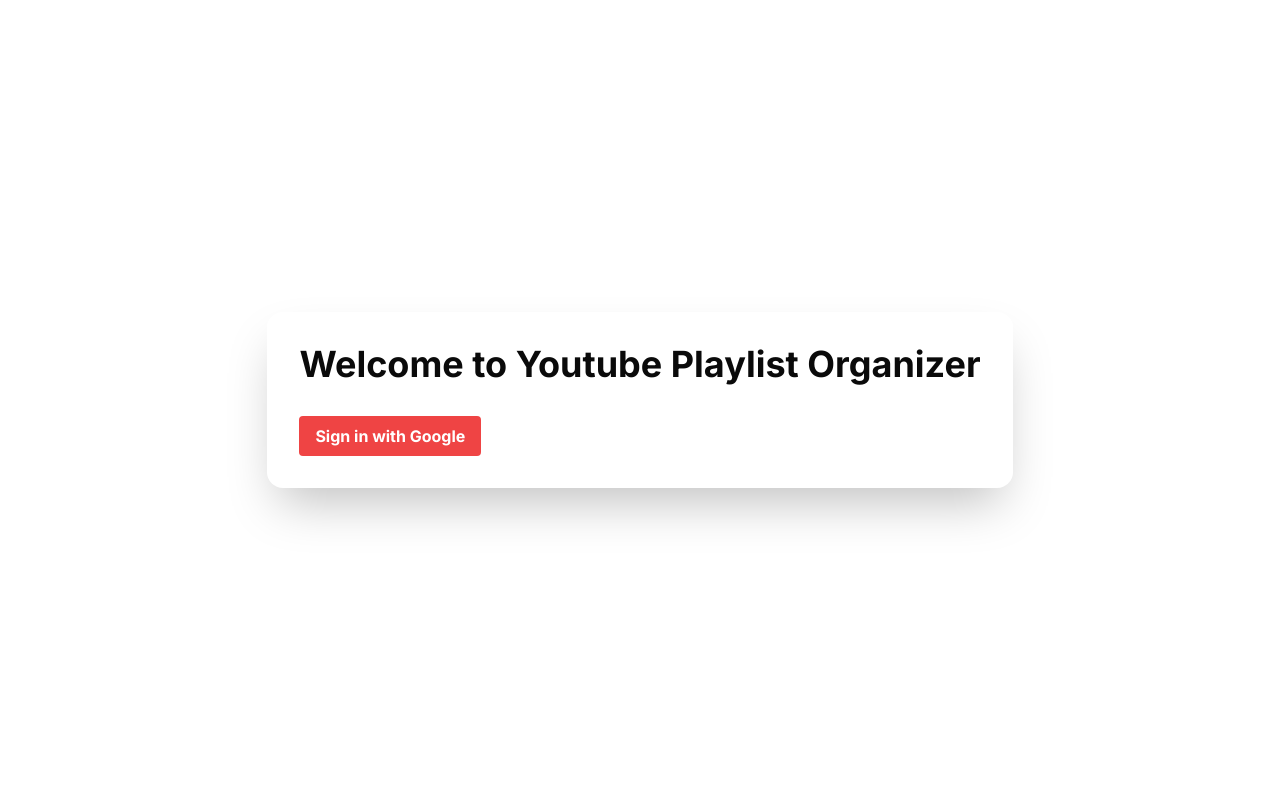
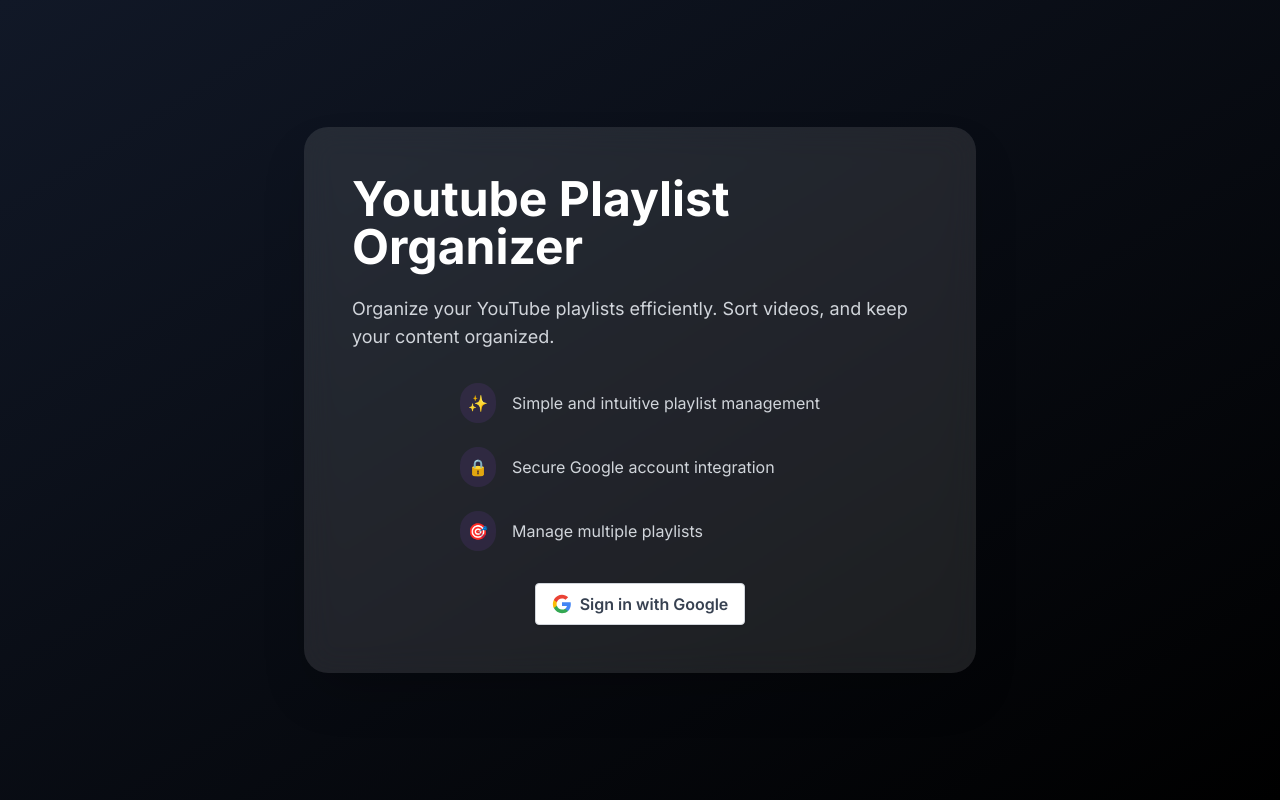
Before and after one commit to neerajkumarc/yt-playlist-organiser, a Next.js app: page / in a window 1280 px wide. Built offline with nearby package versions, Linux system fonts and the light colour scheme; no server answers.

Commit message:
update: home ui

```diff
--- a/app/page.tsx
+++ b/app/page.tsx
@@ -11,11 +11,31 @@
 
   if (!session || !session.accessToken) {
     return (
-      <div className="min-h-screen  flex items-center justify-center">
-        <div className="backdrop-blur-lg bg-white/10 p-8 rounded-2xl shadow-2xl">
-          <h1 className="text-4xl font-bold mb-8">
-            Welcome to Youtube Playlist Organizer
+      <div className="min-h-screen flex items-center justify-center bg-gradient-to-br from-gray-900 to-black">
+        <div className="backdrop-blur-lg bg-white/10 p-12 rounded-3xl shadow-2xl max-w-2xl w-full mx-4 flex flex-col items-center justify-center">
+          <h1 className="text-3xl md:text-5xl font-bold mb-6 text-white ">
+            Youtube Playlist Organizer
           </h1>
+          <p className="text-gray-300 mb-8 md:text-lg">
+            Organize your YouTube playlists efficiently. Sort videos, and keep
+            your content organized.
+          </p>
+          <div className="space-y-6 mb-8">
+            <div className="flex items-center gap-4">
+              <div className="p-2 rounded-full bg-purple-500/10">✨</div>
+              <p className="text-gray-300">
+                Simple and intuitive playlist management
+              </p>
+            </div>
+            <div className="flex items-center gap-4">
+              <div className="p-2 rounded-full bg-purple-500/10">🔒</div>
+              <p className="text-gray-300">Secure Google account integration</p>
+            </div>
+            <div className="flex items-center gap-4">
+              <div className="p-2 rounded-full bg-purple-500/10">🎯</div>
+              <p className="text-gray-300">Manage multiple playlists</p>
+            </div>
+          </div>
           <LoginButton />
         </div>
       </div>
--- a/components/LoginButton.tsx
+++ b/components/LoginButton.tsx
@@ -1,14 +1,32 @@
-"use client"
+"use client";
 
-import { signIn } from "next-auth/react"
+import { signIn } from "next-auth/react";
 
 export default function LoginButton() {
   return (
     <button
       onClick={() => signIn("google")}
-      className="bg-red-500 hover:bg-red-700 text-white font-bold py-2 px-4 rounded"
+      className="flex items-center gap-2 bg-white hover:bg-gray-100 text-gray-700 font-semibold py-2 px-4 border border-gray-300 rounded shadow"
     >
+      <svg className="w-5 h-5" viewBox="0 0 24 24">
+        <path
+          d="M22.56 12.25c0-.78-.07-1.53-.2-2.25H12v4.26h5.92c-.26 1.37-1.04 2.53-2.21 3.31v2.77h3.57c2.08-1.92 3.28-4.74 3.28-8.09z"
+          fill="#4285F4"
+        />
+        <path
+          d="M12 23c2.97 0 5.46-.98 7.28-2.66l-3.57-2.77c-.98.66-2.23 1.06-3.71 1.06-2.86 0-5.29-1.93-6.16-4.53H2.18v2.84C3.99 20.53 7.7 23 12 23z"
+          fill="#34A853"
+        />
+        <path
+          d="M5.84 14.09c-.22-.66-.35-1.36-.35-2.09s.13-1.43.35-2.09V7.07H2.18C1.43 8.55 1 10.22 1 12s.43 3.45 1.18 4.93l2.85-2.22.81-.62z"
+          fill="#FBBC05"
+        />
+        <path
+          d="M12 5.38c1.62 0 3.06.56 4.21 1.64l3.15-3.15C17.45 2.09 14.97 1 12 1 7.7 1 3.99 3.47 2.18 7.07l3.66 2.84c.87-2.6 3.3-4.53 6.16-4.53z"
+          fill="#EA4335"
+        />
+      </svg>
       Sign in with Google
     </button>
-  )
+  );
 }
```
